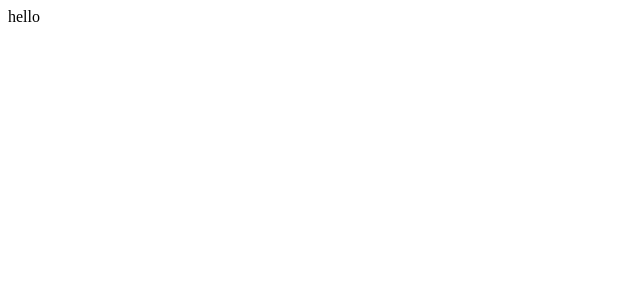
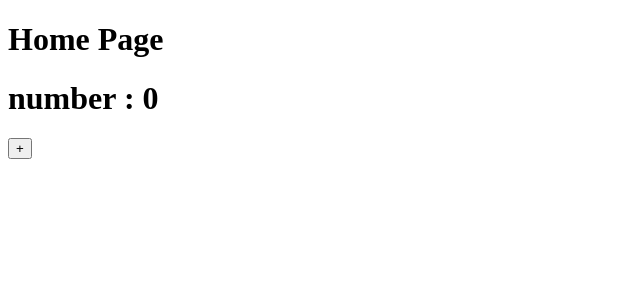
Before and after one commit to zoey-lee-korea/nextjs-intro, a Next.js app: page / in a window 1280 px wide. Shown: the top 300 px of the page, without its empty margins (0-640 px from the left). Built offline with nearby package versions, Linux system fonts and the light colour scheme.

Commit message:
#1.2 static-pre-rendering 실습

```diff
--- a/pages/index.js
+++ b/pages/index.js
@@ -1,3 +1,12 @@
+import { useState } from "react"
+
 export default function Home() {
-    return "hello"
+    const [count, setCount] = useState(0);
+    return (
+        <div>
+            <h1>Home Page</h1>
+            <h1>number : {count}</h1>
+            <button onClick={() => setCount((x)=>(x+1)) }>+</button>
+        </div>
+    )
 }
```
